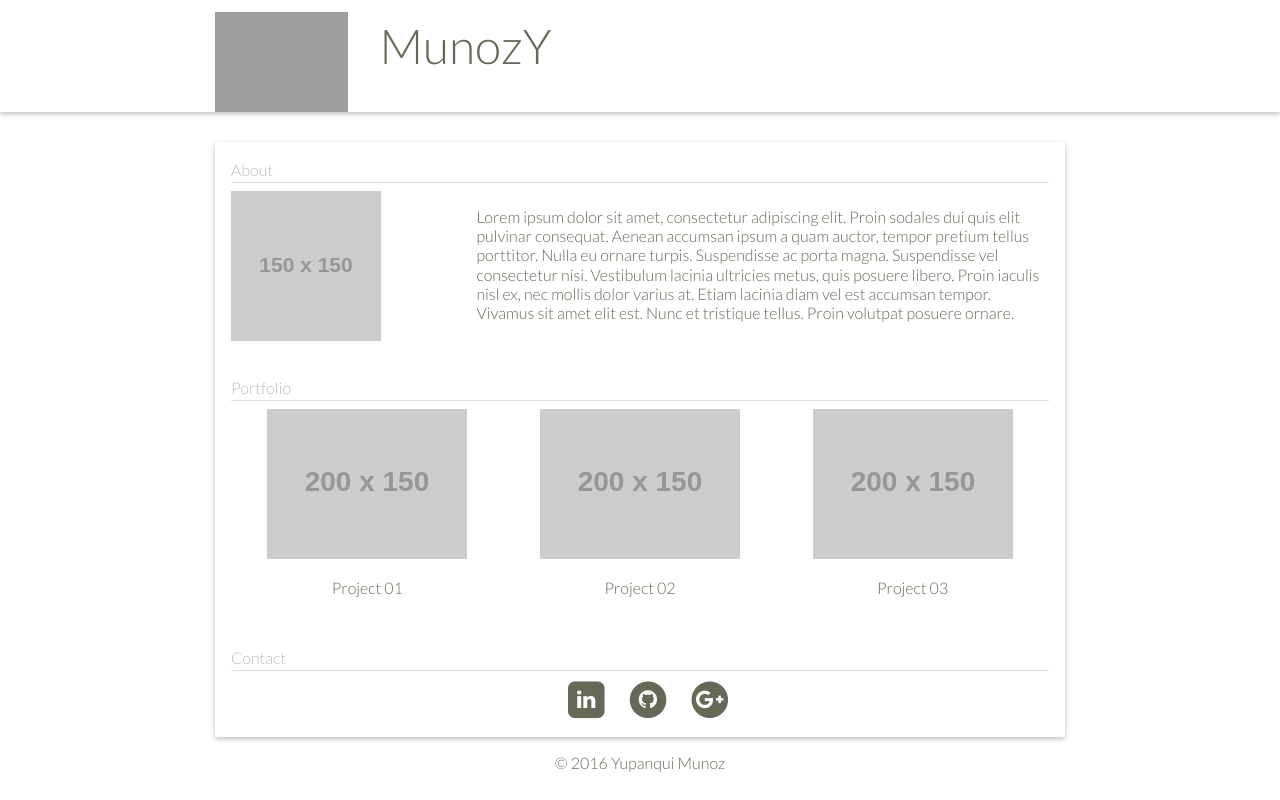
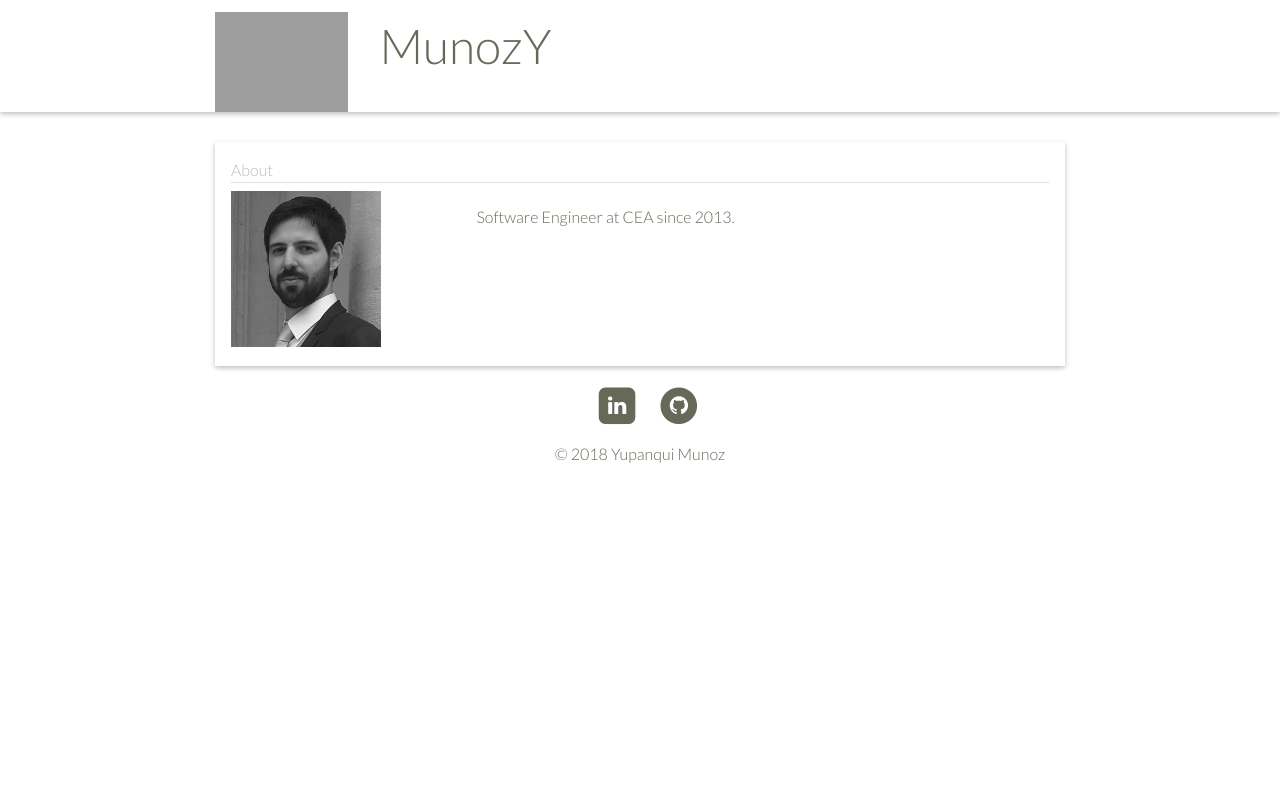
Before and after one commit to munozy/munozy.github.io, a plain HTML site: page index.html in a window 1280 px wide. Drawn offline with Linux system fonts and the light colour scheme; grey boxes are pictures that could not be loaded; placeholder pictures from the web are drawn by us.

Commit message:
Update personal portfolio

```diff
--- a/index.html
+++ b/index.html
@@ -12,7 +12,7 @@
   <body>
    <header class="header">
       <div class="header__inner">
-        <img class="header__logo" src="https://dl.dropboxusercontent.com/u/70207630/logo/Chaos_star.svg" alt "Chaos logo">
+        <img class="header__logo" src="https://upload.wikimedia.org/wikipedia/commons/4/44/Chaos_star.svg" alt "Chaos logo">
         <h1 class="header__title">MunozY</h1>
       </div>
     </header>
@@ -20,30 +20,15 @@
       <section id="about" class="content">
         <h2 class="content__title">About</h2>
         <div class="about__thumbnail">
-              <img src="http://placehold.it/150x150" alt="My photo"/>
+              <img src="./pics/Photo_MUNOZ_NB.png" alt="My photo"/>
          </div>
-        <p class="about__description">Lorem ipsum dolor sit amet, consectetur adipiscing elit. Proin sodales dui quis elit pulvinar consequat. Aenean accumsan ipsum a quam auctor, tempor pretium tellus porttitor. Nulla eu ornare turpis. Suspendisse ac porta magna. Suspendisse vel consectetur nisi. Vestibulum lacinia ultricies metus, quis posuere libero. Proin iaculis nisl ex, nec mollis dolor varius at. Etiam lacinia diam vel est accumsan tempor. Vivamus sit amet elit est. Nunc et tristique tellus. Proin volutpat posuere ornare.</p>
+        <p class="about__description">Software Engineer at CEA since 2013.</p>
       </section>
 
-      <section id="portfolio" class="content">
-        <h2 class="content__title">Portfolio</h2>
-        <div class="thumbnail portfolio__thumbnail">
-              <img src="http://placehold.it/200x150" alt="Project 01"/>
-              <div class="portfolio__caption">Project 01</div>
-         </div>
-        <div class="thumbnail portfolio__thumbnail">
-              <img src="http://placehold.it/200x150" alt="Project 02"/>
-              <div class="portfolio__caption">Project 02</div>
-         </div>
-        <div class="thumbnail portfolio__thumbnail">
-              <img src="http://placehold.it/200x150" alt="Project 03"/>
-              <div class="portfolio__caption">Project 03</div>
-         </div>
-      </section>
-
-      <section id="contact" class="content">
-        <h2 class="content__title">Contact</h2>
-		<div>
+    </main>
+	<footer>
+	</br>
+	<div>
 			<ul>
 				<li>
 					<a href="https://fr.linkedin.com/in/munozy">
@@ -61,20 +46,9 @@
 						</span>
 					</a>
 				</li>
-				<li>
-					<a href="http://google.com/+YupanquiMunoz">
-						<span class="fa-stack fa-lg">
-							<i class="fa fa-circle fa-stack-2x"></i>
-							<i class="fa fa-google-plus fa-stack-1x fa-inverse"></i>
-						</span>
-					</a>
-				</li>
 			</ul>
 		</div>
-      </section>
-    </main>
-	<footer>
-		<p class="copyright text-muted">© 2016 Yupanqui Munoz</p>
+		<p class="copyright text-muted">© 2018 Yupanqui Munoz</p>
 	</footer>
   </body>
 </html>
--- a/style.css
+++ b/style.css
@@ -108,10 +108,6 @@ main {
   color: #BCBBBB;
 }
 
-.content__text {
-  color: red;
-}
-
 /*
  *
  * About
@@ -130,38 +126,6 @@ main {
 
 /*
  *
- * Portfolio
- *
- */
-.portfolio__thumbnail {
-  margin-left: auto;
-  margin-right: auto;
-}
-
-.portfolio__caption {
-  padding: 1em;
-  text-align: center;
-}
-
-/*
- *
- * Contact
- *
- */
-
-#contact div {
-	width: 100%;
-	overflow: hidden;
-	text-align: center;
-}
-
-#contact li {
-  display: inline-block;
-  margin-left: 1em;
-}
-
-/*
- *
  * Footer
  *
  */
@@ -170,6 +134,17 @@ main {
 	overflow: hidden;
 	text-align: center;
  }
+
+ footer div {
+	width: 100%;
+	overflow: hidden;
+	text-align: center;
+}
+
+footer li {
+  display: inline-block;
+  margin-left: 1em;
+}
 
 /*
  *
```
Also changed, not shown: pics/Photo_MUNOZ_NB.png (added).
